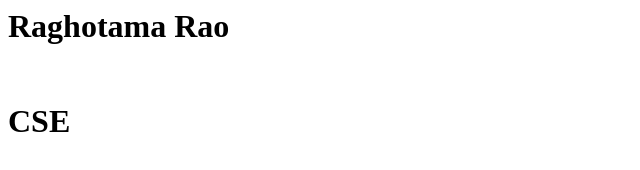
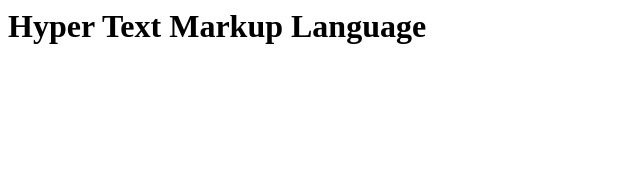
Before and after one commit to mvraghotamarao/mvraghotamarao.github.io, a plain HTML site: page index.html in a window 1280 px wide. Shown: the whole page, without its empty margins (0-640 px from the left). Drawn offline with Linux system fonts and the light colour scheme.

Commit message:
Update index.html

```diff
--- a/index.html
+++ b/index.html
@@ -1,7 +1,8 @@
 <html>
+  <body>
 <h1>
-Raghotama Rao
 
+  Hyper Text Markup Language
   </h1>
-  <h1><br>CSE</h1>
+  </body>
 </html>
```
